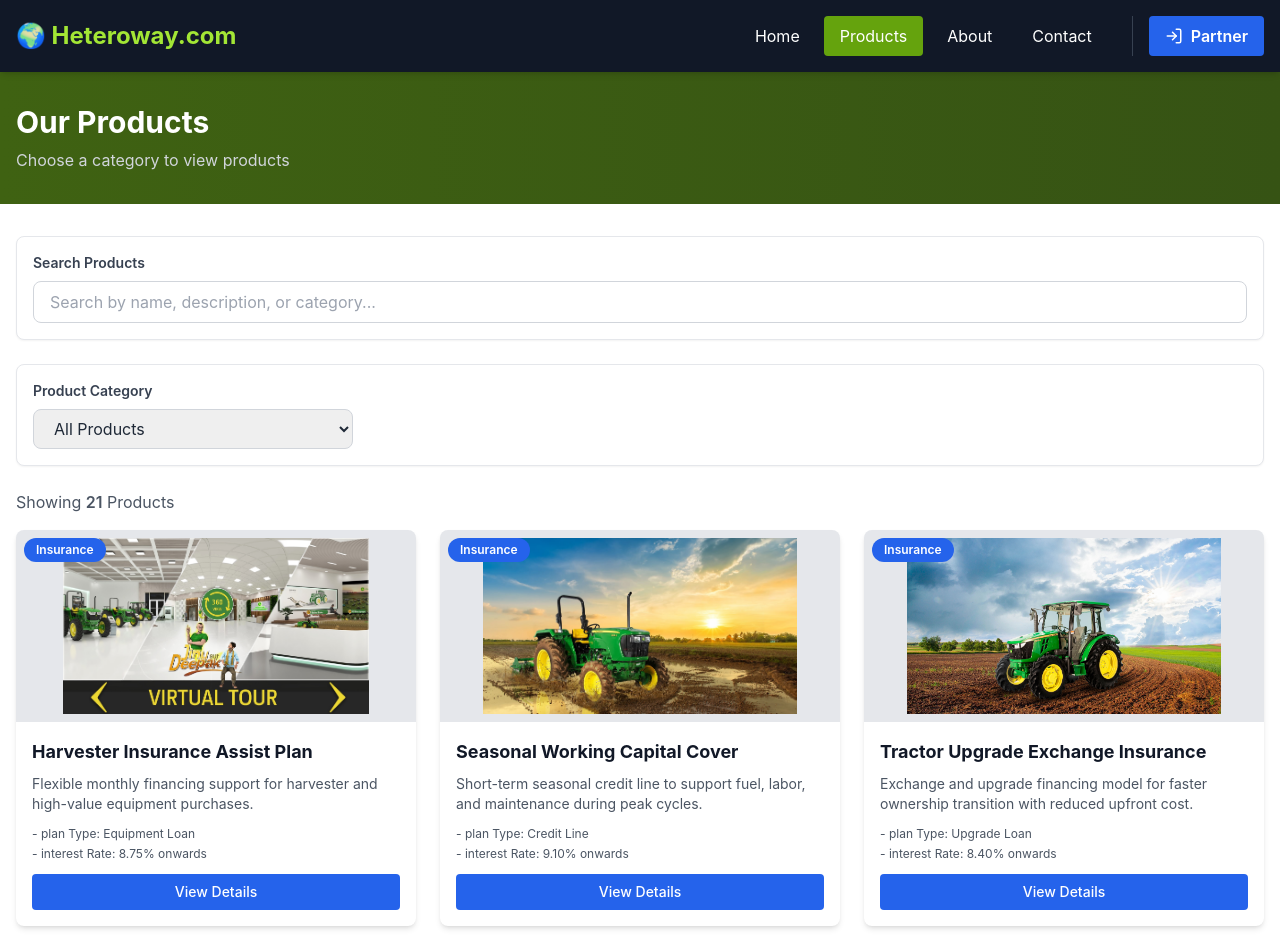
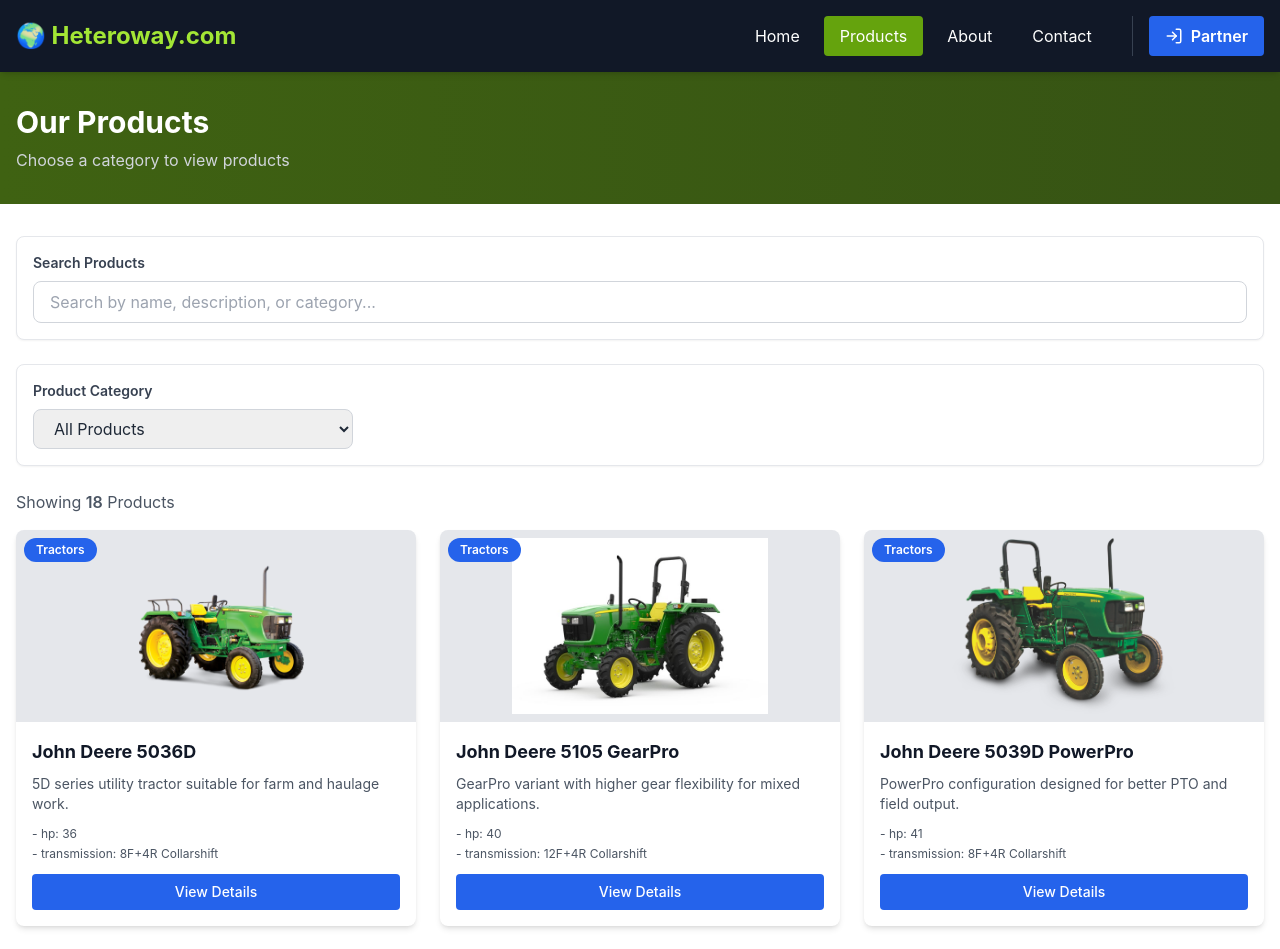
Before and after one commit to Amit8484/Hetro, a React (Vite) app: page /products in a window 1280 px wide. Shown: the top 949 px of the page. Built offline with nearby package versions, Linux system fonts and the light colour scheme.

Commit message:
home page

```diff
--- a/src/data/mockData.js
+++ b/src/data/mockData.js
@@ -1,43 +1,4 @@
 export const productsData = [
-  {
-    id: 16,
-    name: 'Harvester Insurance Assist Plan',
-    image: '/images/products/product-16.jpg',
-    category: 'Insurance',
-    description: 'Flexible monthly financing support for harvester and high-value equipment purchases.',
-    specifications: {
-      planType: 'Equipment Loan',
-      interestRate: '8.75% onwards',
-      tenure: '12-84 months',
-      processingFee: '0.75%'
-    }
-  },
-  {
-    id: 17,
-    name: 'Seasonal Working Capital Cover',
-    image: '/images/products/product-17.jpg',
-    category: 'Insurance',
-    description: 'Short-term seasonal credit line to support fuel, labor, and maintenance during peak cycles.',
-    specifications: {
-      planType: 'Credit Line',
-      interestRate: '9.10% onwards',
-      tenure: '6-18 months',
-      processingFee: '0.50%'
-    }
-  },
-  {
-    id: 18,
-    name: 'Tractor Upgrade Exchange Insurance',
-    image: '/images/products/product-18.jpg',
-    category: 'Insurance',
-    description: 'Exchange and upgrade financing model for faster ownership transition with reduced upfront cost.',
-    specifications: {
-      planType: 'Upgrade Loan',
-      interestRate: '8.40% onwards',
-      tenure: '24-72 months',
-      processingFee: '0.65%'
-    }
-  },
   {
     id: 19,
     name: 'John Deere 5036D',
--- a/src/pages/user/Home.jsx
+++ b/src/pages/user/Home.jsx
@@ -9,13 +9,8 @@
 export default function Home() {
   const [searchQuery, setSearchQuery] = useState('');
   const navigate = useNavigate();
-  const hiddenHomeProductIds = [16, 17, 18];
-  const featuredProducts = productsData
-    .filter(p => p.category !== 'Parts' && !hiddenHomeProductIds.includes(p.id))
-    .slice(0, 3);
-  const allTractors = productsData.filter(
-    p => p.category !== 'Parts' && !hiddenHomeProductIds.includes(p.id)
-  );
+  const featuredProducts = productsData.filter(p => p.category !== 'Parts').slice(0, 3);
+  const allTractors = productsData.filter(p => p.category !== 'Parts');
 
   const handleSearch = (e) => {
     e.preventDefault();
```
